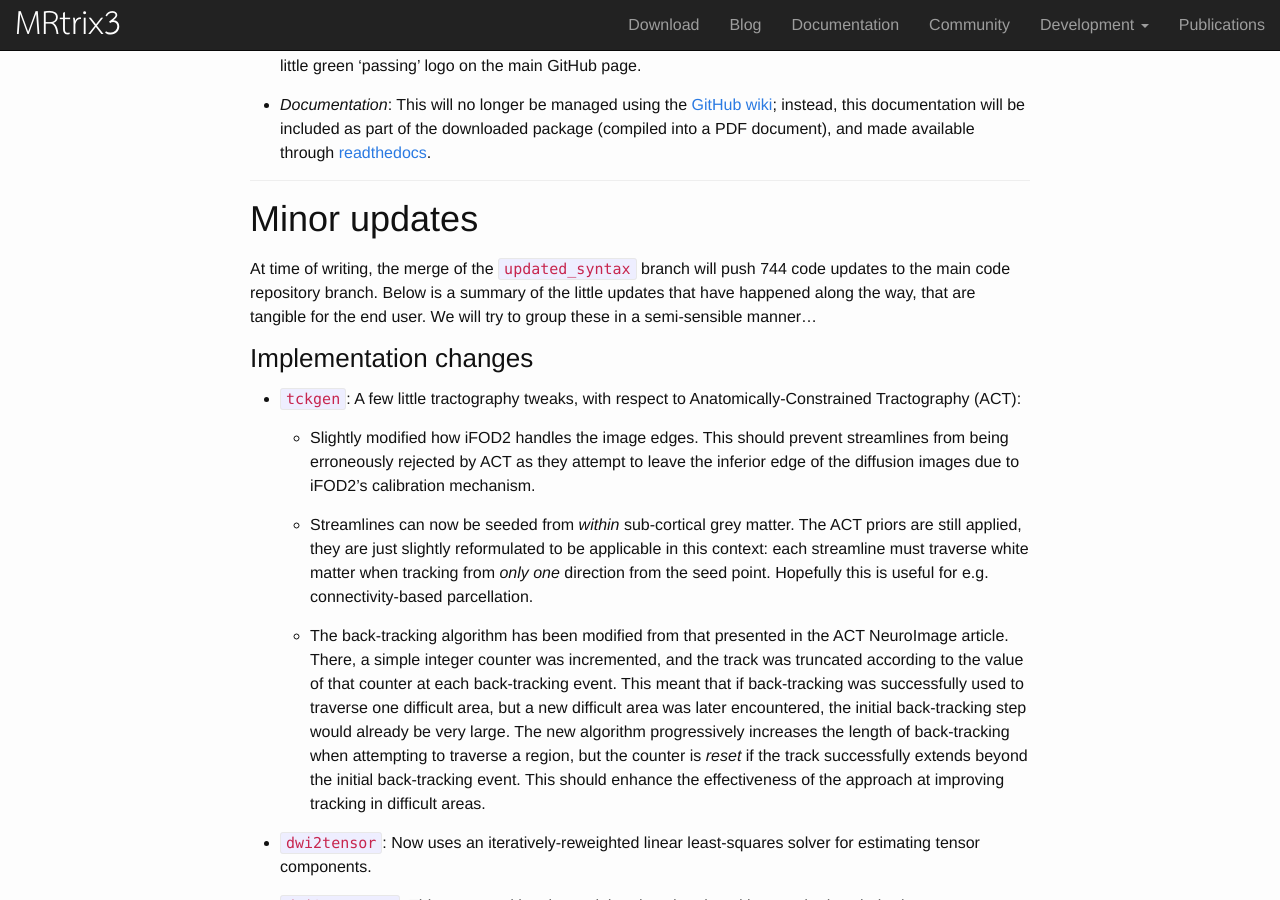
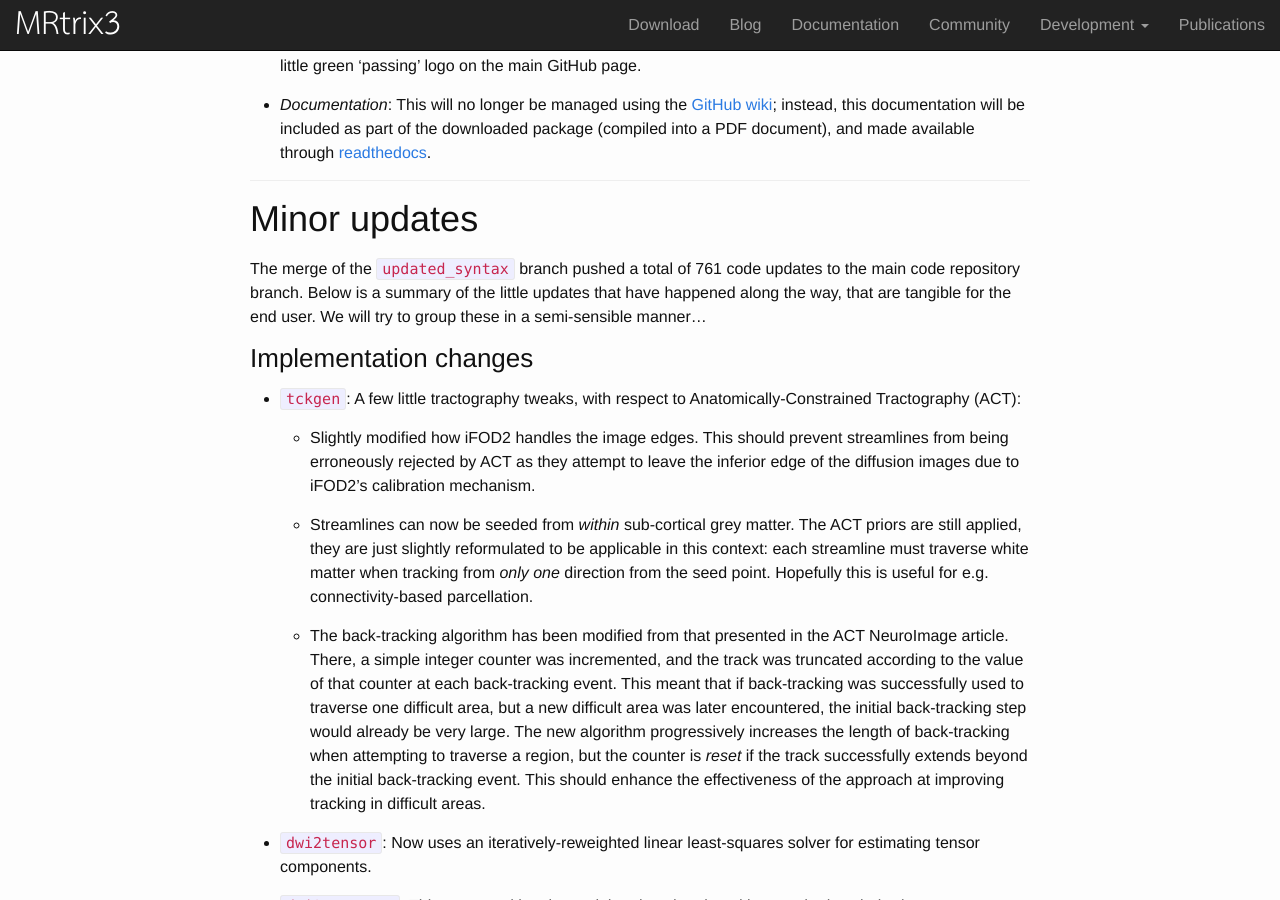
Before and after one commit to MRtrix3/MRtrix3.github.io, a Jekyll site: the page built from _posts/2016/03/2016-03-11-major-changes-to-mrtrix3.md, in a window 1280 px wide and 900 px high, scrolled down 2328 px. Built offline with Jekyll 4.4.1, drawn with Linux system fonts in a browser that asks for light colours; nearby versions of some CDN libraries.

Commit message:
Final update of updated_syntax code commit count

```diff
--- a/_posts/2016/03/2016-03-11-major-changes-to-mrtrix3.md
+++ b/_posts/2016/03/2016-03-11-major-changes-to-mrtrix3.md
@@ -150,7 +150,7 @@ document), and made available through [readthedocs](http://mrtrix.readthedocs.or
 
 # Minor updates
 
-At time of writing, the merge of the `updated_syntax` branch will push 744 code
+The merge of the `updated_syntax` branch pushed a total of 761 code
 updates to the main code repository branch. Below is a summary of the little
 updates that have happened along the way, that are tangible for the end user.
 We will try to group these in a semi-sensible manner...
```
